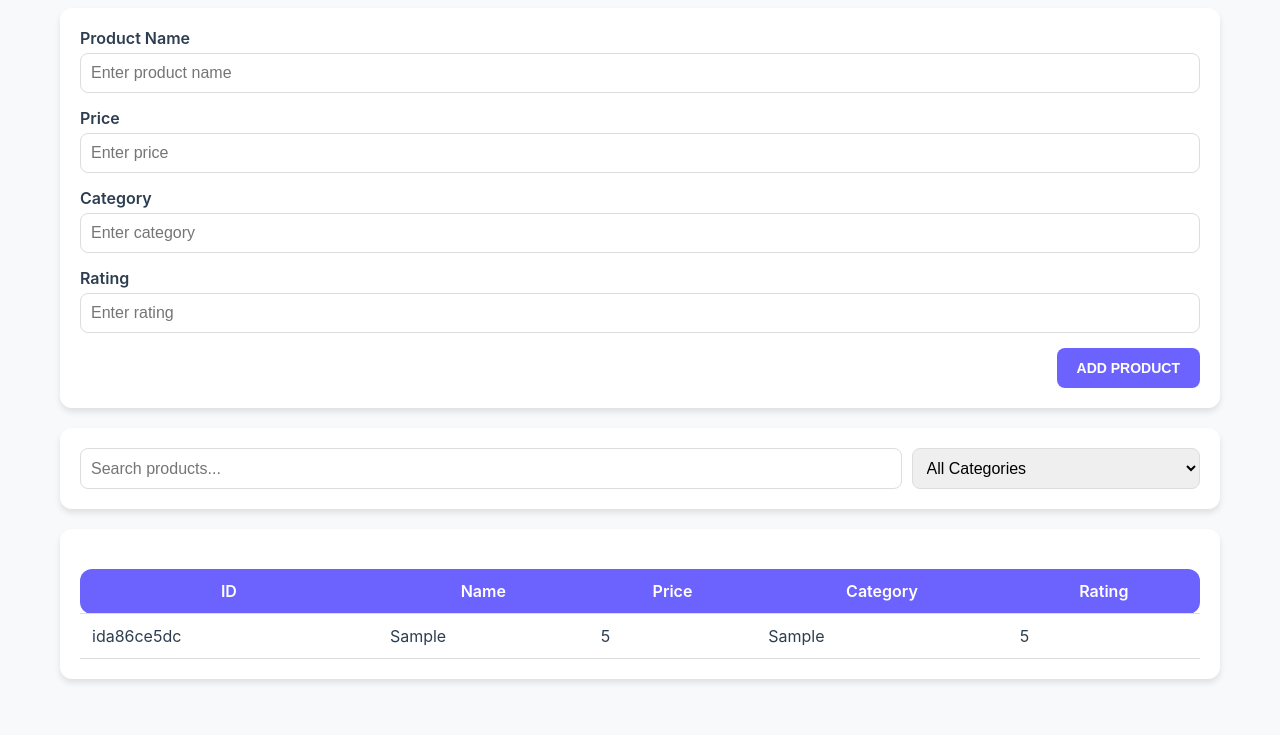
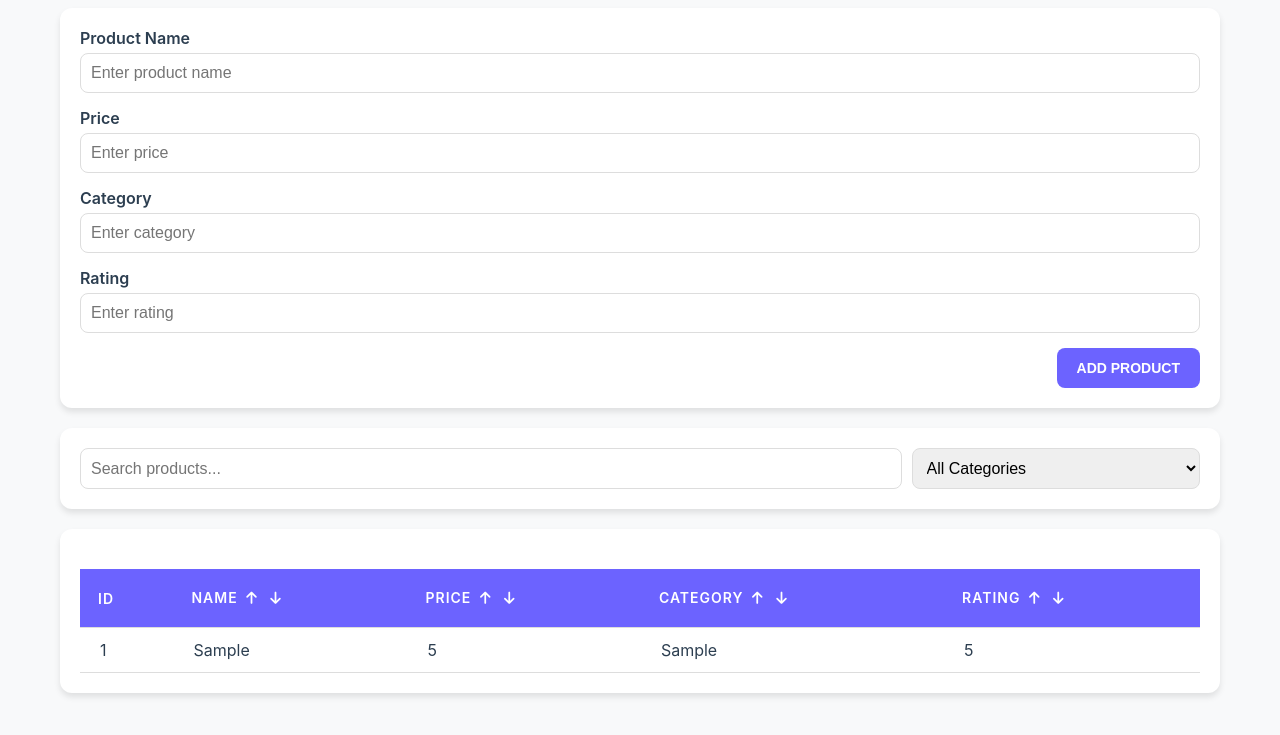
Before and after one commit to shunyavkash-vivek-sojitra/learning, a plain HTML site: page Day-33-JS/product.html in a window 1280 px wide. Both pictures are taken after typing "Sample", "5", "Sample", "5" into the empty fields and a click on the input "Add Product". Shown: the part 141-876 px from the top of the page. Drawn offline with Linux system fonts and the light colour scheme.

Commit message:
Day-33 DOM - Product Management [Dynamic Content] in Javascript

```diff
--- a/Day-33-JS/assets/styles/product.css
+++ b/Day-33-JS/assets/styles/product.css
@@ -133,18 +133,25 @@ td {
 }
 
 th {
-  text-align: center;
   background-color: var(--primary-color);
   color: #fff;
+  padding: 18px;
+  font-size: 14px;
+  letter-spacing: 1px;
+  text-transform: uppercase;
   font-weight: 600;
 }
-th:first-child {
-  border-top-left-radius: var(--border-radius);
-  border-bottom-left-radius: var(--border-radius);
+.arrow-wrap {
+  cursor: pointer;
 }
-th:last-child {
-  border-top-right-radius: var(--border-radius);
-  border-bottom-right-radius: var(--border-radius);
+.arrow-wrap i {
+  padding: 4px;
+  font-size: 14px;
+  transform: scale(1);
+  transition: all 0.2s ease;
+}
+.arrow-wrap i:hover {
+  transform: scale(1.1);
 }
 
 tr {
@@ -155,3 +162,7 @@ tr:hover {
   background-color: #f1f1f1;
   transition: background-color 0.3s ease;
 }
+
+td {
+  padding-left: 20px;
+}
--- a/Day-33-JS/product.html
+++ b/Day-33-JS/product.html
@@ -5,6 +5,7 @@
     <meta charset="UTF-8">
     <meta name="viewport" content="width=device-width, initial-scale=1.0">
     <title>Modern Product Management UI</title>
+    <link rel="stylesheet" href="https://cdnjs.cloudflare.com/ajax/libs/font-awesome/6.7.2/css/all.min.css" integrity="sha512-Evv84Mr4kqVGRNSgIGL/F/aIDqQb7xQ2vcrdIwxfjThSH8CSR7PBEakCr51Ck+w+/U6swU2Im1vVX0SVk9ABhg==" crossorigin="anonymous" referrerpolicy="no-referrer" />
     <link rel="stylesheet" href="./assets/styles/product.css">
 </head>
 
@@ -20,7 +21,7 @@
             </div>
             <div class="form-group">
                 <label for="price">Price</label>
-                <input type="number" id="price" placeholder="Enter price" step="0.01" required>
+                <input type="number" id="price" placeholder="Enter price" required>
             </div>
             <div class="form-group">
                 <label for="category">Category</label>
@@ -28,20 +29,15 @@
             </div>
             <div class="form-group">
                 <label for="rating">Rating</label>
-                <input type="number" id="rating" placeholder="Enter rating" step="0.1" min="0" max="5" required>
+                <input type="number" id="rating" placeholder="Enter rating" required>
             </div>
-            <input type="submit" class="btnAdd btn-primary" value="Add Product" onclick="createProduct(event)""></input>
+            <input type="submit" class="btnAdd btn-primary" value="Add Product" onclick="createProduct(event)">
         </form>
 
         <!-- Search and Filter -->
         <div class=" controls card">
             <input type="text" id="searchBox" placeholder="Search products..." class="search-input">
-            <select id="filterCategory" class="filter-select">
-                <option value="">All Categories</option>
-                <option value="Electronics">Electronics</option>
-                <option value="Accessories">Accessories</option>
-                <option value="Home">Home</option>
-            </select>
+            <select id="filterCategory" class="filter-select"></select>
     </div>
 
     <!-- Table to Display Products -->
@@ -49,11 +45,31 @@
         <table id="productTable">
             <thead>
                 <tr>
-                    <th>ID</th>
-                    <th>Name</th>
-                    <th>Price</th>
-                    <th>Category</th>
-                    <th>Rating</th>
+                    <th id="reorder">ID</th>
+                    <th>Name
+                        <span class="arrow-wrap">
+                            <i class="fa-solid fa-arrow-up" id="name-up"></i>
+                            <i class="fa-solid fa-arrow-down" id="name-down"></i>
+                        </span>
+                    </th>
+                    <th>Price
+                        <span class="arrow-wrap">
+                            <i class="fa-solid fa-arrow-up" id="price-up"></i>
+                            <i class="fa-solid fa-arrow-down" id="price-down"></i>
+                        </span>
+                    </th>
+                    <th>Category
+                        <span class="arrow-wrap">
+                            <i class="fa-solid fa-arrow-up" id="category-up"></i>
+                            <i class="fa-solid fa-arrow-down" id="category-down"></i>
+                        </span>
+                    </th>
+                    <th>Rating
+                        <span class="arrow-wrap">
+                            <i class="fa-solid fa-arrow-up" id="rating-up"></i>
+                            <i class="fa-solid fa-arrow-down" id="rating-down"></i>
+                        </span>
+                    </th>
                 </tr>
             </thead>
             <tbody id="tbody">
--- a/Day-33-JS/services/product.js
+++ b/Day-33-JS/services/product.js
@@ -1,6 +1,7 @@
 // form
 let productFormReset = document.querySelector("#productForm");
 let productForm = document.querySelectorAll("#productForm");
+let inputField = document.getElementsByTagName("input");
 let tableBody = document.querySelector("#tbody");
 
 // inputs
@@ -12,12 +13,31 @@ let rating = document.querySelector("#rating");
 // add button
 let btnAdd = document.querySelector(".btnAdd");
 
-// search & filter
+// search
 let searchBox = document.querySelector("#searchBox");
+
+// filter
 let filterCategory = document.querySelector("#filterCategory");
+let selectOption = document.querySelector("#selectOption");
 
 // table
 let dataTable = document.querySelector("#productTable");
+
+// TH Sorting
+// id
+let reOrder = document.querySelector("#reorder");
+// name
+let nameUp = document.querySelector("#name-up");
+let nameDown = document.querySelector("#name-down");
+// price
+let priceUp = document.querySelector("#price-up");
+let priceDown = document.querySelector("#price-down");
+// category
+let categoryUp = document.querySelector("#category-up");
+let categoryDown = document.querySelector("#category-down");
+// rating
+let ratingUp = document.querySelector("#rating-up");
+let ratingDown = document.querySelector("#rating-down");
 
 // setData
 const setData = (key, data) => {
@@ -30,15 +50,38 @@ const getData = () => {
 };
 
 // Products
-const products = getData();
-// console.log(products);
+let products = getData();
+
+// Default "All Categories" & Dynamic categories choice
+const filterOptions = () => {
+  const categories = [...new Set(products.map((product) => product.category))];
+  filterCategory.innerHTML = ` <option value="All Categories">All Categories</option>
+  ${categories
+    .map((category) => `<option value="${category}">${category}</option>`)
+    .join("")}`;
+};
+
+filterOptions();
 
 // =================================================== Create Product /
 const createProduct = (e) => {
   e.preventDefault();
 
+  // fields required
+  if (
+    !name.value.trim() ||
+    !price.value.trim() ||
+    !category.value.trim() ||
+    !rating.value.trim()
+  ) {
+    alert("All fields are must be filled!");
+    return;
+  }
+
+  // new data
   const newProduct = {
-    id: "id" + Math.random().toString(16).slice(2),
+    // id: "id" + Math.random().toString(16).slice(2),
+    id: products.length + 1,
     name: name.value.trim(),
     price: price.value.trim(),
     category: category.value.trim(),
@@ -49,12 +92,26 @@ const createProduct = (e) => {
   setData("Product", products);
   productFormReset.reset();
 
-  // console.log(newProduct);
+  filterOptions();
   displayProduct();
 };
 
 // =================================================== Display Product /
-const displayProduct = () => {
+const displayProduct = (reqAction) => {
+  // clear table before load data
+  tableBody.innerHTML = "";
+
+  // load data
+  if (!reqAction == "") {
+    reqAction.forEach((product) => {
+      const tableRow = tableBody.insertRow();
+      tableRow.insertCell(0).textContent = product.id;
+      tableRow.insertCell(1).textContent = product.name;
+      tableRow.insertCell(2).textContent = product.price;
+      tableRow.insertCell(3).textContent = product.category;
+      tableRow.insertCell(4).textContent = product.rating;
+    });
+  } else {
     products.forEach((product) => {
       const tableRow = tableBody.insertRow();
       tableRow.insertCell(0).textContent = product.id;
@@ -63,53 +120,83 @@ const displayProduct = () => {
       tableRow.insertCell(3).textContent = product.category;
       tableRow.insertCell(4).textContent = product.rating;
     });
+  }
 };
 
 displayProduct();
 
 // =================================================== Sorting /
+// id - reOrder
+reOrder.addEventListener("click", () => {
+  const idSorted = products.sort((a, b) => a.id - b.id);
+  displayProduct(idSorted);
+});
+
 // name sorting
-const sortByName = () => {
+nameUp.addEventListener("click", () => {
   const nameSorted = products.sort((a, b) => a.name.localeCompare(b.name));
-  console.table("Sorted By Name:");
-  console.table(nameSorted);
-};
-// sortByName();
+  displayProduct(nameSorted);
+});
+
+nameDown.addEventListener("click", () => {
+  const nameSorted = products.sort((a, b) => b.name.localeCompare(a.name));
+  displayProduct(nameSorted);
+});
 
 // price sorting
-const sortByPrice = () => {
+priceUp.addEventListener("click", () => {
   const priceSorted = products.sort((a, b) => a.price - b.price);
-  console.table("Sorted By Price:");
-  console.table(priceSorted);
-};
-// sortByPrice();
+  displayProduct(priceSorted);
+});
+
+priceDown.addEventListener("click", () => {
+  const priceSorted = products.sort((a, b) => b.price - a.price);
+  displayProduct(priceSorted);
+});
 
 // category sorting
-const sortByCategory = () => {
+categoryUp.addEventListener("click", () => {
   const categorySorted = products.sort((a, b) =>
     a.category.localeCompare(b.category)
   );
-  console.table("Sorted By Category:");
-  console.table(categorySorted);
-};
-// sortByCategory();
+  displayProduct(categorySorted);
+});
+
+categoryDown.addEventListener("click", () => {
+  const categorySorted = products.sort((a, b) =>
+    b.category.localeCompare(a.category)
+  );
+  displayProduct(categorySorted);
+});
 
 // rating sorting
-const sortByRating = () => {
+ratingUp.addEventListener("click", () => {
+  const ratingSorted = products.sort((a, b) => a.rating - b.rating);
+  displayProduct(ratingSorted);
+});
+
+ratingDown.addEventListener("click", () => {
   const ratingSorted = products.sort((a, b) => b.rating - a.rating);
-  console.table("Sorted By Rating:");
-  console.table(ratingSorted);
-};
-// sortByRating();
+  displayProduct(ratingSorted);
+});
 
 // =================================================== Filter /
-// const filterCategory = "Electronics";
+filterCategory.addEventListener("input", (choice) => {
+  const filteredChoice = choice.target.value;
 
-// const filteredProduct = products.filter((product) => {
-//   return product.category === filterCategory;
-// });
-// console.log(`Filter By Category: ${filterCategory}`);
-// console.table(filteredProduct);
+  const filteredProduct =
+    filteredChoice === "All Categories"
+      ? products
+      : products.filter((product) => product.category === filteredChoice);
+
+  if (filteredProduct === "") {
+    filteredProduct = "";
+  }
+
+  console.log(filteredProduct);
+
+  displayProduct(filteredProduct);
+});
 
 // =================================================== Reduce /
 // const Total = products.reduce((totalExpens, currentPrice) => {
```
Lines whose indentation alone changed are shown as unchanged.
